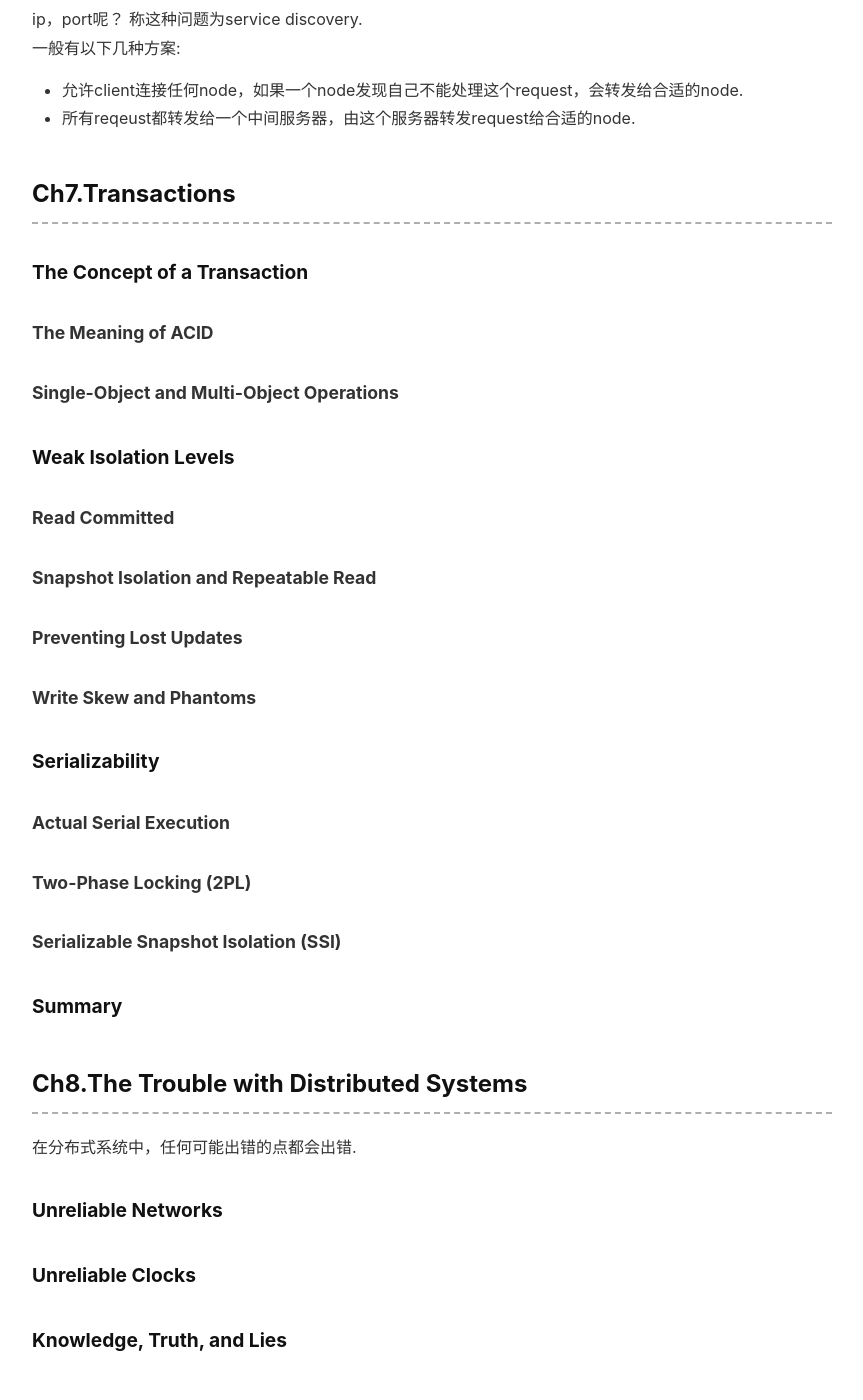
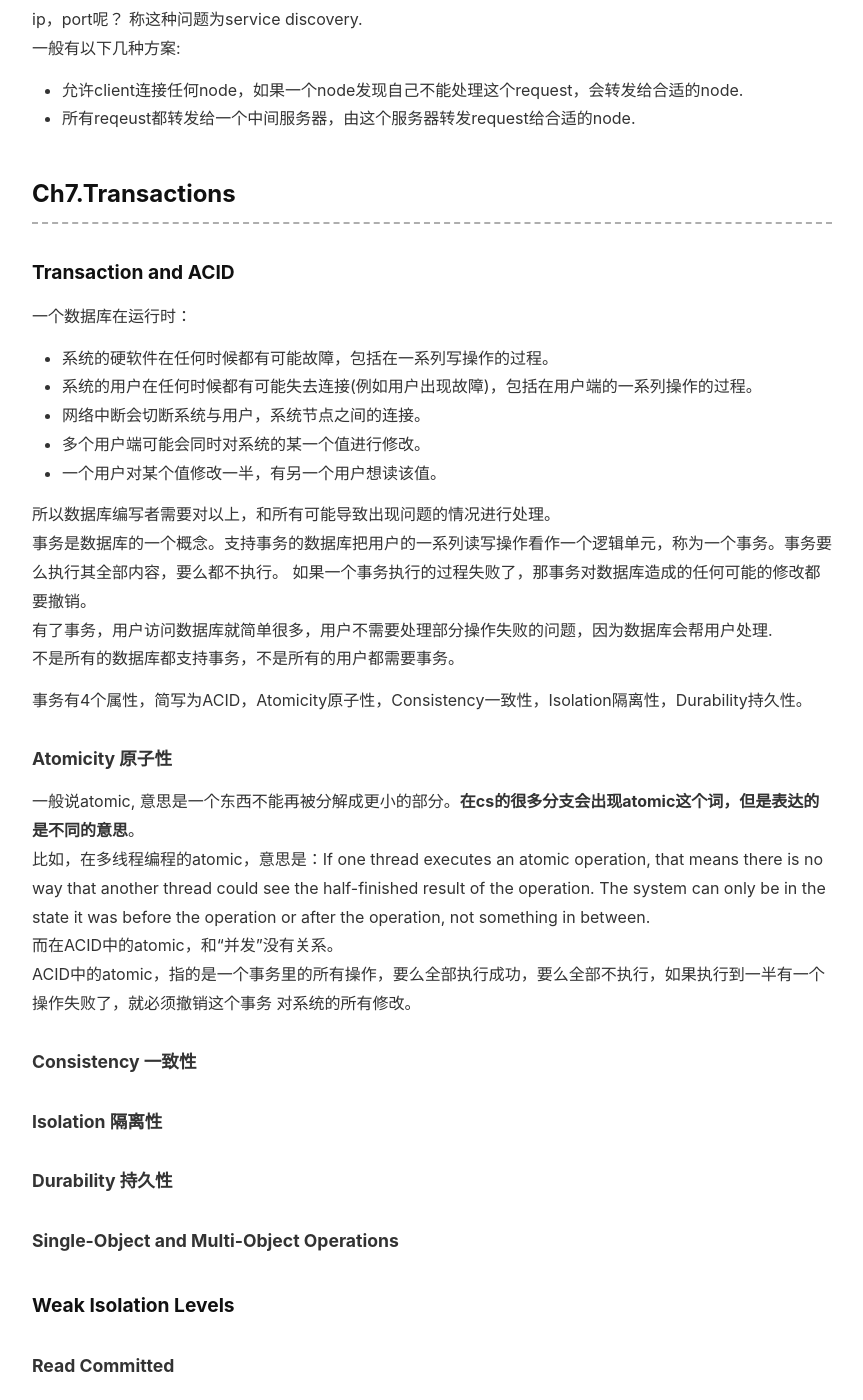
Before and after one commit to fukua95/fukua95.github.io, a Jekyll site: the page built from _posts/2020-03-16-Designing-Data-Intensive-Applications.md, in a window 1280 px wide and 1400 px high, scrolled down 6974 px. Shown: the whole window, without its empty margins (88-951 px from the left). Built offline with Jekyll 4.4.1, drawn with Linux system fonts in a browser that asks for light colours; nearby versions of some CDN libraries; comment, search, counter and statistics services are not loaded.

Commit message:
Append ddia note, ch 7 transaction.

```diff
--- a/_posts/2020-03-16-Designing-Data-Intensive-Applications.md
+++ b/_posts/2020-03-16-Designing-Data-Intensive-Applications.md
@@ -196,9 +196,33 @@ rebalancing的策略和系统的partitioning方式有很大的关系.
 * 所有reqeust都转发给一个中间服务器，由这个服务器转发request给合适的node.
 
 ## Ch7.Transactions
+### Transaction and ACID
+一个数据库在运行时：
+* 系统的硬软件在任何时候都有可能故障，包括在一系列写操作的过程。
+* 系统的用户在任何时候都有可能失去连接(例如用户出现故障)，包括在用户端的一系列操作的过程。
+* 网络中断会切断系统与用户，系统节点之间的连接。
+* 多个用户端可能会同时对系统的某一个值进行修改。
+* 一个用户对某个值修改一半，有另一个用户想读该值。
 
-### The Concept of a Transaction
-#### The Meaning of ACID
+所以数据库编写者需要对以上，和所有可能导致出现问题的情况进行处理。
+事务是数据库的一个概念。支持事务的数据库把用户的一系列读写操作看作一个逻辑单元，称为一个事务。事务要么执行其全部内容，要么都不执行。
+如果一个事务执行的过程失败了，那事务对数据库造成的任何可能的修改都要撤销。
+有了事务，用户访问数据库就简单很多，用户不需要处理部分操作失败的问题，因为数据库会帮用户处理.
+不是所有的数据库都支持事务，不是所有的用户都需要事务。
+
+事务有4个属性，简写为ACID，Atomicity原子性，Consistency一致性，Isolation隔离性，Durability持久性。
+#### Atomicity 原子性
+一般说atomic, 意思是一个东西不能再被分解成更小的部分。**在cs的很多分支会出现atomic这个词，但是表达的是不同的意思**。
+比如，在多线程编程的atomic，意思是：If one thread executes an atomic operation, that means there is no way that
+another thread could see the half-finished result of the operation. The system can only be in the state it was
+before the operation or after the operation, not something in between.
+而在ACID中的atomic，和“并发”没有关系。
+ACID中的atomic，指的是一个事务里的所有操作，要么全部执行成功，要么全部不执行，如果执行到一半有一个操作失败了，就必须撤销这个事务
+对系统的所有修改。
+
+#### Consistency 一致性
+#### Isolation 隔离性
+#### Durability 持久性
 #### Single-Object and Multi-Object Operations
 
 ### Weak Isolation Levels
```
